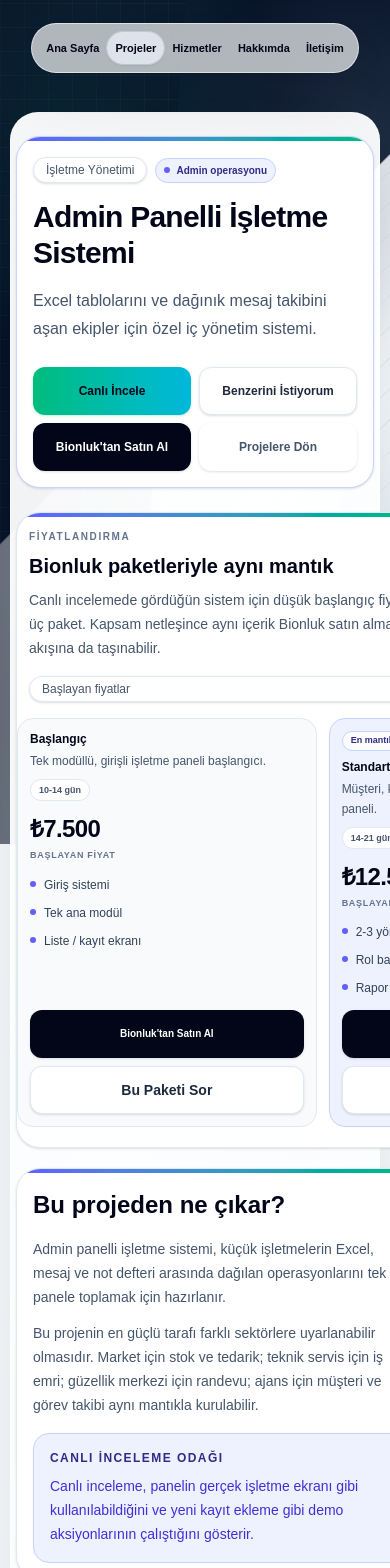
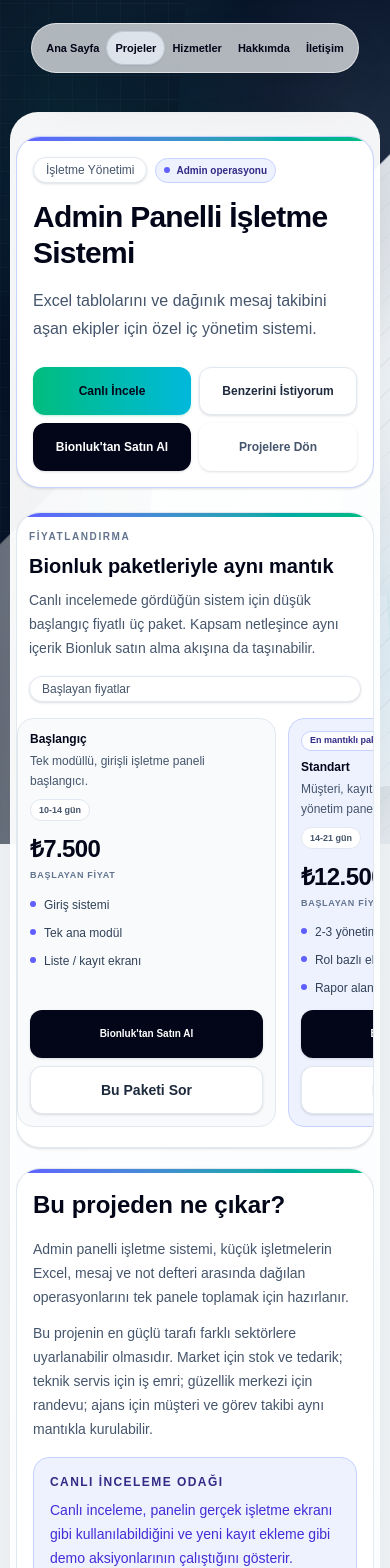
Before and after one commit to Tanerrrdogann/nt-works, a Next.js app: page /projects/admin-panelli-isletme-sistemi in a window 390 px wide. Shown: the top 1568 px of the page. Built offline with nearby package versions, Linux system fonts and the light colour scheme.

Commit message:
Fix project detail mobile overflow

```diff
--- a/src/components/projects/ProjectDetail.tsx
+++ b/src/components/projects/ProjectDetail.tsx
@@ -203,8 +203,8 @@ export default function ProjectDetail({ project }: { project: Project }) {
   const bionlukUrl = getProjectBionlukUrl(project.slug);
 
   return (
-    <article className="py-10 sm:py-16">
-      <div className={`mb-6 overflow-hidden rounded-3xl border bg-white p-4 shadow-sm sm:mb-10 sm:rounded-[2rem] sm:p-8 ${theme.border}`}>
+    <article className="min-w-0 overflow-hidden py-10 sm:py-16">
+      <div className={`mb-6 min-w-0 overflow-hidden rounded-3xl border bg-white p-4 shadow-sm sm:mb-10 sm:rounded-[2rem] sm:p-8 ${theme.border}`}>
         <div className={`-mx-4 -mt-4 mb-4 h-1 bg-gradient-to-r sm:-mx-8 sm:-mt-8 sm:mb-6 ${theme.stripe}`} />
         <div className="mb-4 flex flex-wrap items-center gap-2 sm:mb-5 sm:gap-3">
           <Badge>{category}</Badge>
@@ -222,7 +222,7 @@ export default function ProjectDetail({ project }: { project: Project }) {
           {description}
         </p>
 
-        <div className="mt-6 grid grid-cols-2 gap-2 sm:mt-8 sm:flex sm:flex-wrap sm:gap-3">
+        <div className="mt-6 grid min-w-0 grid-cols-2 gap-2 sm:mt-8 sm:flex sm:flex-wrap sm:gap-3">
           {project.isDemoEnabled && (
             <Button
               href={project.demoUrl}
@@ -246,13 +246,13 @@ export default function ProjectDetail({ project }: { project: Project }) {
         </div>
       </div>
 
-      <div className="grid gap-5 lg:grid-cols-[1fr_420px] lg:gap-8">
-        <div className="space-y-5 sm:space-y-8">
-          <section className="overflow-hidden rounded-3xl border border-slate-200 bg-white shadow-sm">
+      <div className="grid min-w-0 gap-5 lg:grid-cols-[minmax(0,1fr)_420px] lg:gap-8">
+        <div className="min-w-0 space-y-5 sm:space-y-8">
+          <section className="min-w-0 overflow-hidden rounded-3xl border border-slate-200 bg-white shadow-sm">
             <div className={`h-1 bg-gradient-to-r ${theme.stripe}`} />
             <div className="p-3 sm:p-6">
-              <div className="flex flex-col gap-4 md:flex-row md:items-end md:justify-between">
-                <div>
+              <div className="flex min-w-0 flex-col gap-4 md:flex-row md:items-end md:justify-between">
+                <div className="min-w-0">
                   <p className="text-[10px] font-black uppercase tracking-[0.16em] text-slate-500 sm:text-xs sm:tracking-[0.18em]">
                     {language === "tr" ? "Fiyatlandırma" : "Pricing"}
                   </p>
@@ -268,7 +268,7 @@ export default function ProjectDetail({ project }: { project: Project }) {
                 <Badge>{language === "tr" ? "Başlayan fiyatlar" : "Starting prices"}</Badge>
               </div>
 
-              <div className="-mx-3 mt-4 flex snap-x gap-3 overflow-x-auto px-3 pb-2 [scrollbar-width:none] sm:mx-0 sm:mt-6 sm:grid sm:grid-cols-3 sm:gap-4 sm:overflow-visible sm:px-0 sm:pb-0 sm:[scrollbar-width:auto] xl:grid-cols-3 [&::-webkit-scrollbar]:hidden sm:[&::-webkit-scrollbar]:block">
+              <div className="-mx-3 mt-4 flex max-w-[calc(100%+1.5rem)] snap-x gap-3 overflow-x-auto overscroll-x-contain px-3 pb-2 [scrollbar-width:none] sm:mx-0 sm:mt-6 sm:grid sm:max-w-none sm:grid-cols-3 sm:gap-4 sm:overflow-visible sm:px-0 sm:pb-0 sm:[scrollbar-width:auto] xl:grid-cols-3 [&::-webkit-scrollbar]:hidden sm:[&::-webkit-scrollbar]:block">
                 {pricing.map((item, index) => {
                   const packageName = language === "tr" ? item.nameTr : item.nameEn;
                   const packagePrice = language === "tr" ? item.priceTr : item.priceEn;
@@ -281,7 +281,7 @@ export default function ProjectDetail({ project }: { project: Project }) {
                   return (
                     <div
                       key={`${item.nameTr}-${item.priceTr}`}
-                      className={`relative flex min-w-[78%] snap-start flex-col rounded-2xl border p-3 sm:min-w-0 sm:p-4 xl:min-h-[430px] xl:rounded-3xl xl:p-5 ${
+                      className={`relative flex min-w-[78%] max-w-[78%] shrink-0 snap-start flex-col rounded-2xl border p-3 sm:min-w-0 sm:max-w-none sm:shrink sm:p-4 xl:min-h-[430px] xl:rounded-3xl xl:p-5 ${
                         index === 1
                           ? `${theme.border} ${theme.bg}`
                           : "border-slate-200 bg-slate-50"
@@ -517,7 +517,7 @@ export default function ProjectDetail({ project }: { project: Project }) {
           )}
         </div>
 
-        <aside className="space-y-4 sm:space-y-6">
+        <aside className="min-w-0 space-y-4 sm:space-y-6">
           {project.isDemoEnabled ? (
             <DemoAccessBox project={project} />
           ) : (
```
